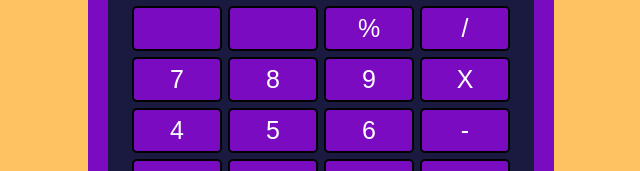
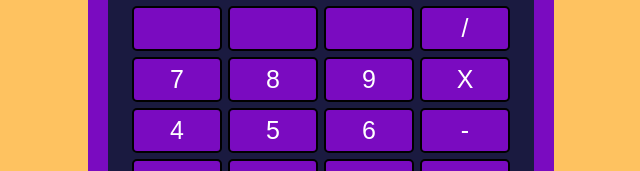
Before and after one commit to VRedBull/Vikas.github.io, a plain HTML site: page Calculator/index.html in a window 1280 px wide. Shown: the part 264-435 px from the top of the page, 319-959 px from the left. Drawn offline with Linux system fonts and the light colour scheme; a web font is replaced by a local one.

Commit message:
updated calc

```diff
--- a/Calculator/index.html
+++ b/Calculator/index.html
@@ -20,7 +20,7 @@
           <tr>
             <td><button class="btn"></button></td>
             <td><button class="btn"></button></td>
-            <td><button class="btn">%</button></td>
+            <td><button class="btn"></button></td>
             <td><button class="btn">/</button></td>
           </tr>
           <tr>
```
